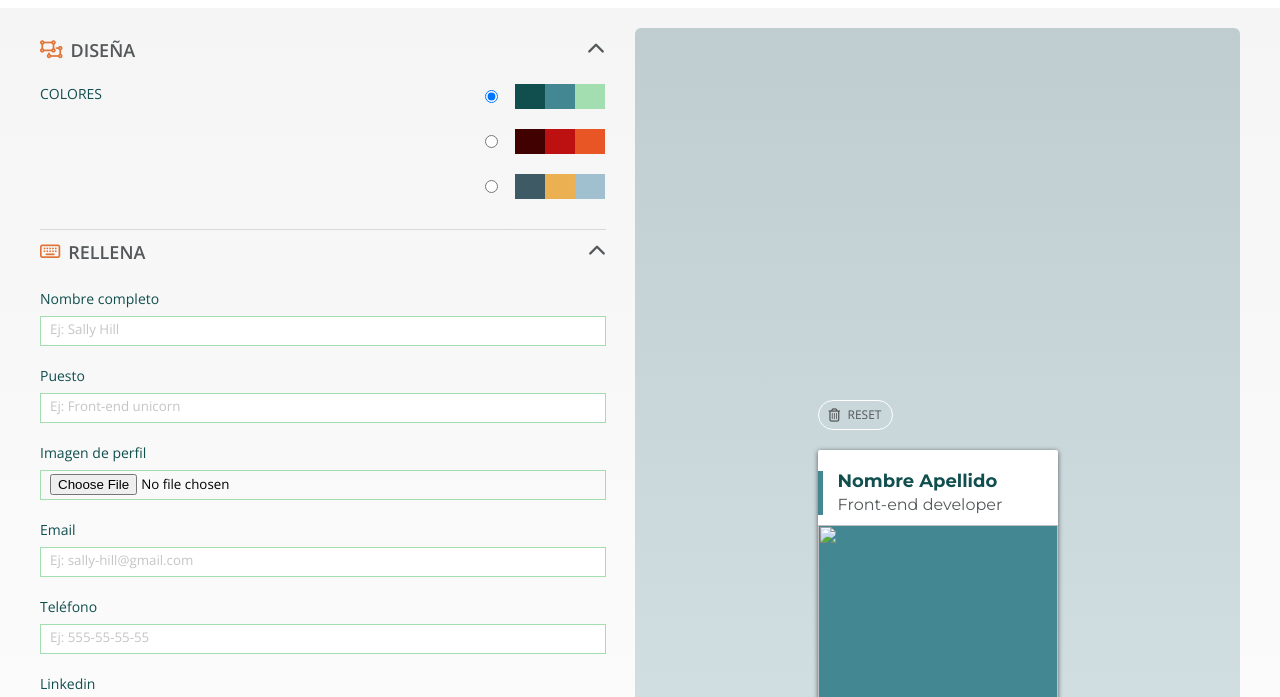
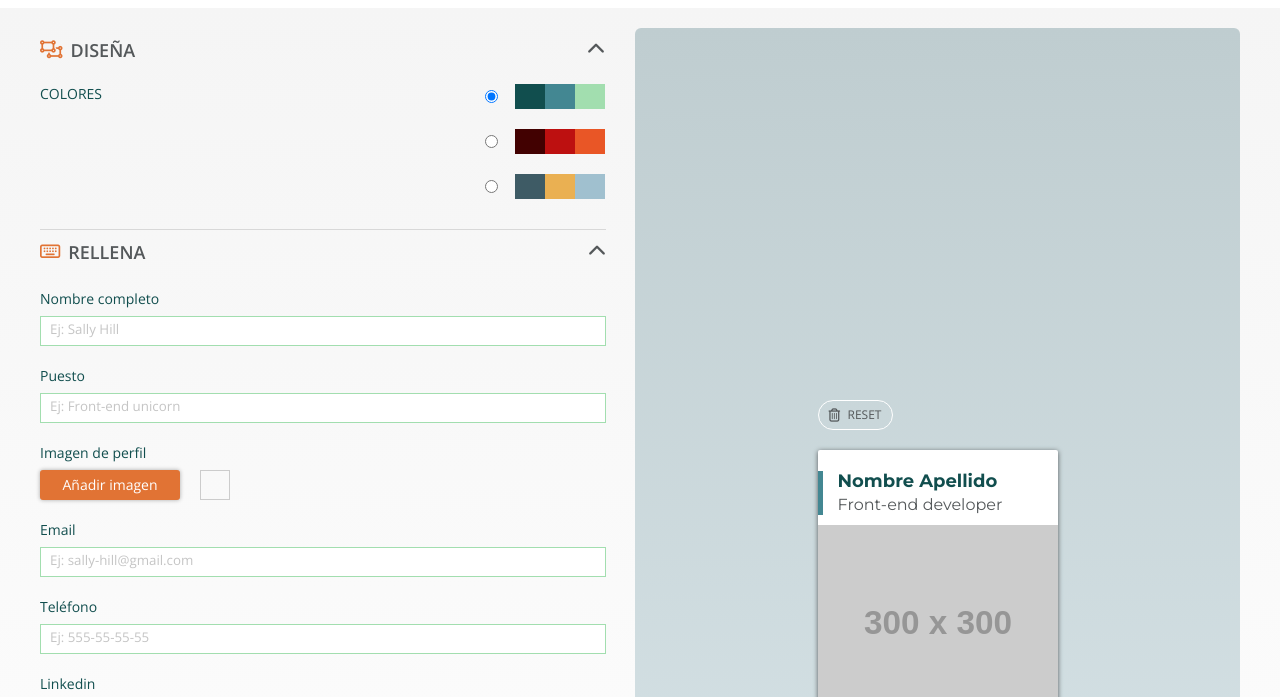
Before and after one commit to Adalab/project-2-promo-k-module-2-team-3, a website: page src/html/aplication-page.html in a window 1280 px wide. Shown: the part 103-800 px from the top of the page. Drawn offline with nearby package versions, Linux system fonts and the light colour scheme; files that its build step writes are made by us from their sources; placeholder pictures from the web are drawn by us; files whose address does not match are found by name.

Commit message:
finish html and css

```diff
--- a/src/html/partials/main-fill.html
+++ b/src/html/partials/main-fill.html
@@ -25,8 +25,21 @@
     />
     <label for="img" class="fill__form--label">Imagen de perfil</label>
     <!-- <div> -->
-    <!-- <button>Añadir imagen</button> -->
-    <input class="fill__form--input" type="file" id="img" name="img" />
+
+    <div class="action">
+      <button class="action__upload-btn js__profile-trigger" type="button">
+        Añadir imagen
+      </button>
+      <input
+        type="file"
+        name=""
+        id="img-selector"
+        class="action__hiddenField js__profile-upload-btn"
+      />
+
+      <div class="profile__preview js__profile-preview"></div>
+    </div>
+
     <!-- </div> -->
     <label for="mail" class="fill__form--label">Email</label>
     <input
--- a/src/html/partials/main-preview.html
+++ b/src/html/partials/main-preview.html
@@ -10,7 +10,12 @@
       <h3 class="text-name">Nombre Apellido</h3>
       <h4 class="text-work">Front-end developer</h4>
     </div>
-    <img src="" alt="" class="preview__card--img" />
+    <div
+      class="profile__image preview__card--img js__profile-image"
+      style="
+        background-image: url(https://via.placeholder.com/300x300/cccccc/666666/?text=IMAGE);
+      "
+    ></div>
     <nav>
       <ul class="preview__card--nav">
         <li>
--- a/src/scss/aplication-page.scss
+++ b/src/scss/aplication-page.scss
@@ -8,6 +8,7 @@
 @import "./layout/main-aplication";
 @import "./layout/main-preview";
 @import "./layout/main-design";
+@import "./layout/avatar";
 @import "./layout/main-fill";
 @import "./layout/main-share";
 @import "./layout/footer";
--- /dev/null
+++ b/src/scss/layout/_avatar.scss
@@ -0,0 +1,41 @@
+.action {
+  // text-align: center;
+  // margin: 30px;
+  display: flex;
+  justify-content: flex-start;
+}
+.action__upload-btn {
+  background: $dull-orange;
+  border-radius: 3px;
+  border: 0;
+  box-shadow: 0 0 4px 0 rgba(#000, 0.32);
+  color: $white;
+  font-family: $font-generalTexts;
+  font-size: 14px;
+  line-height: 20px;
+  width: 140px;
+  height: 30px;
+}
+.action__hiddenField {
+  /* Ocultamos el input de tipo "file" porque no podemos
+  darle los estilos que queremos */
+  display: none;
+}
+
+.profile__image,
+.profile__preview {
+  background-position: center;
+  background-repeat: no-repeat;
+  background-size: cover;
+  border: 1px solid #ccc;
+}
+// .profile__image {
+//   width: 300px;
+//   height: 300px;
+// }
+
+.profile__preview {
+  width: 30px;
+  height: 30px;
+  margin-left: 20px;
+}
--- a/src/scss/layout/_main-preview.scss
+++ b/src/scss/layout/_main-preview.scss
@@ -69,14 +69,13 @@
     &--img {
       width: 100%;
       height: 200px;
-      background-color: $dirty-blue;
       margin-top: 10px;
     }
     &--nav {
       list-style: none;
       display: flex;
       flex-direction: row;
-      padding: 5px 0 0 10px;
+      padding: 10px 0 0 10px;
       .icons {
         display: flex;
         justify-content: center;
```
